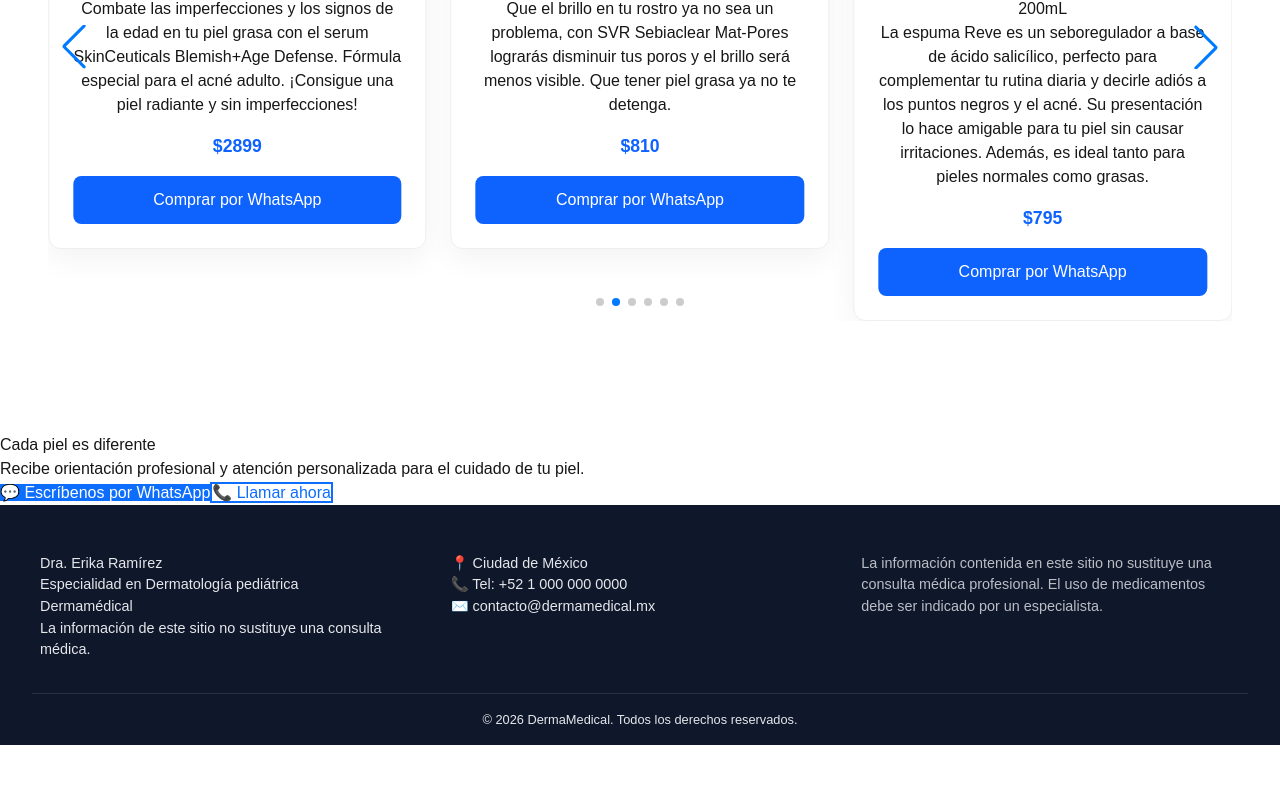
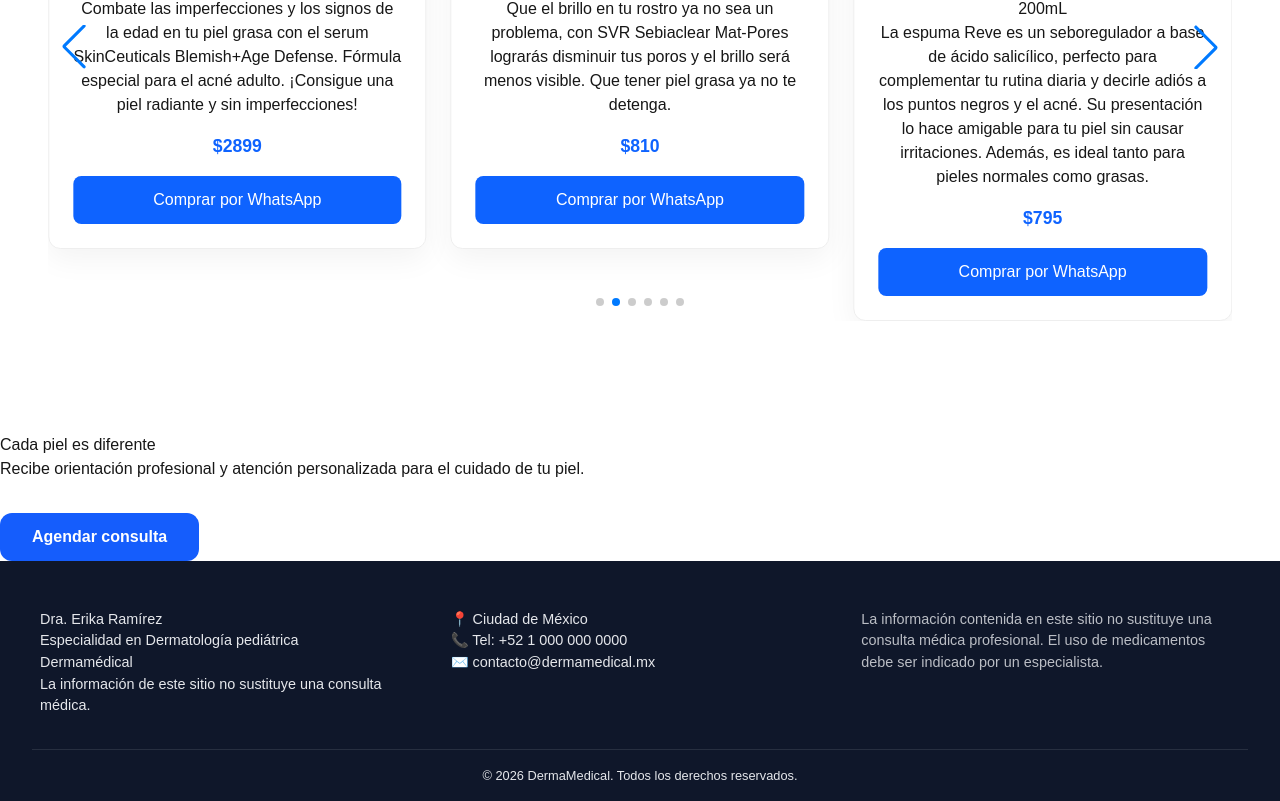
Before and after one commit to KingCas78/dermamedical-next, a Next.js app: page / in a window 1280 px wide. Shown: the part 1257-2058 px from the top of the page. Before the commit the page ends 2002 px from the top, so only its background shows below. Built offline with nearby package versions, Linux system fonts and the light colour scheme.

Commit message:
Tu mensaje

```diff
--- a/app/page.tsx
+++ b/app/page.tsx
@@ -92,18 +92,13 @@
           para el cuidado de tu piel.
         </p>
 
-        <div className="cta-buttons">
-          <a
-            href="https://wa.me/525555555555"
-            target="_blank"
-            rel="noopener noreferrer"
-            className="btn-primary"
-          >
-            💬 Escríbenos por WhatsApp
-          </a>
-          <a href="tel:5555555555" className="btn-secondary">
-            📞 Llamar ahora
-          </a>
+        <div className="mt-8">
+            <a
+              href="#contacto"
+              className="inline-block bg-blue-600 hover:bg-blue-700 text-white font-semibold px-8 py-3 rounded-xl transition-all"
+            >
+              Agendar consulta
+            </a>
         </div>
       </section>
 
--- a/components/Header.tsx
+++ b/components/Header.tsx
@@ -6,7 +6,7 @@
       <div className="header-container">
         <div className="logo">
           <h1>Dra. Erika Ramírez</h1>
-          <span>Dermamédical</span>
+          <span>Dermatóloga peditra</span>
         </div>
 {/*navegación*/}
         <nav className="nav">
--- a/components/services/ServiceCard.jsx
+++ b/components/services/ServiceCard.jsx
@@ -14,11 +14,12 @@
         >
           Agendar consulta →
         </a>
-        <img
+      </div>
+      <img
           src={image}
           alt={title}
-          className="w-full h-40 object-cover rounded-xl"/>
-      </div>
+          className="w-full h-40 object-cover rounded-xl"
+      />
     </div>
   );
 }
```
